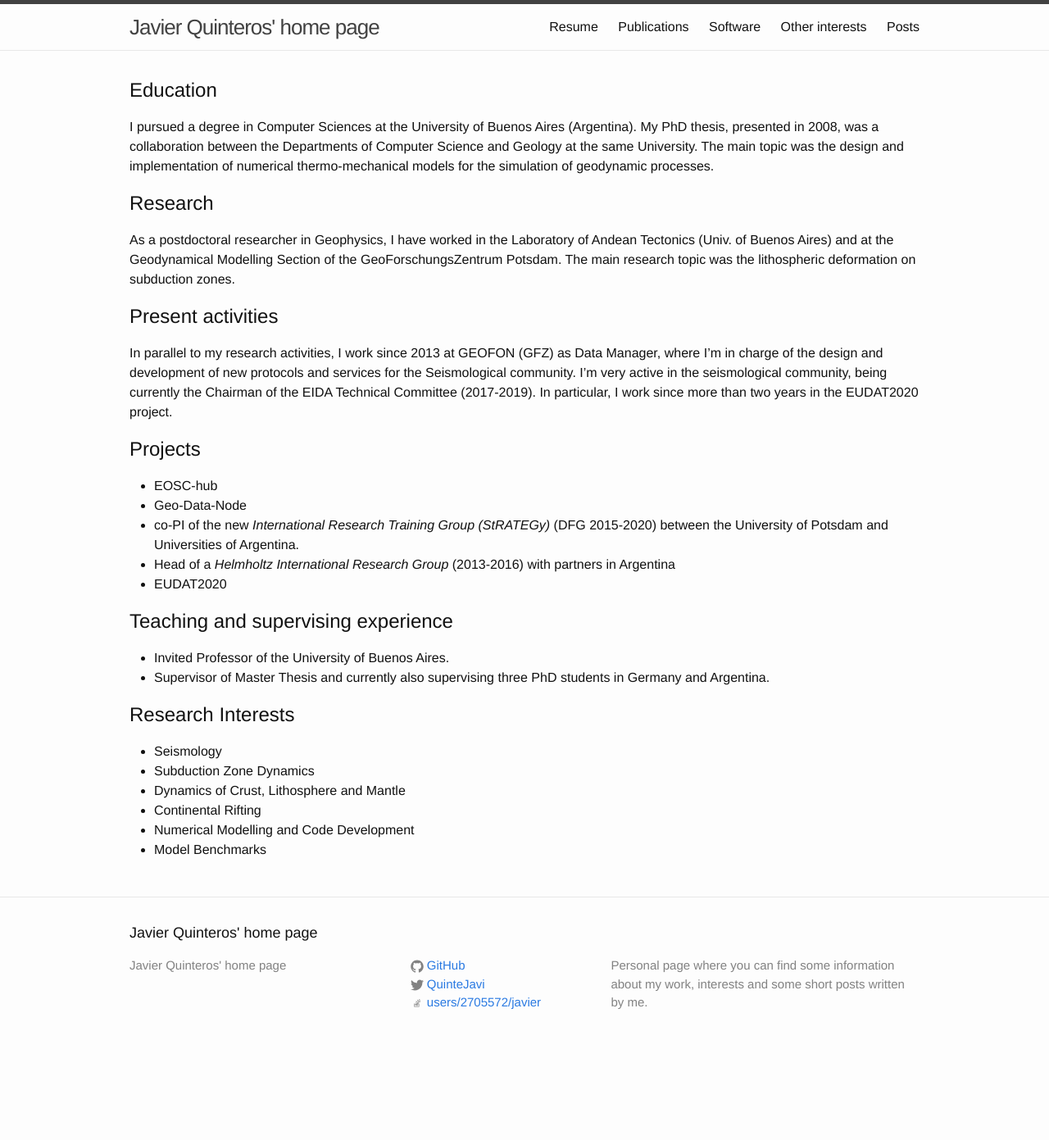
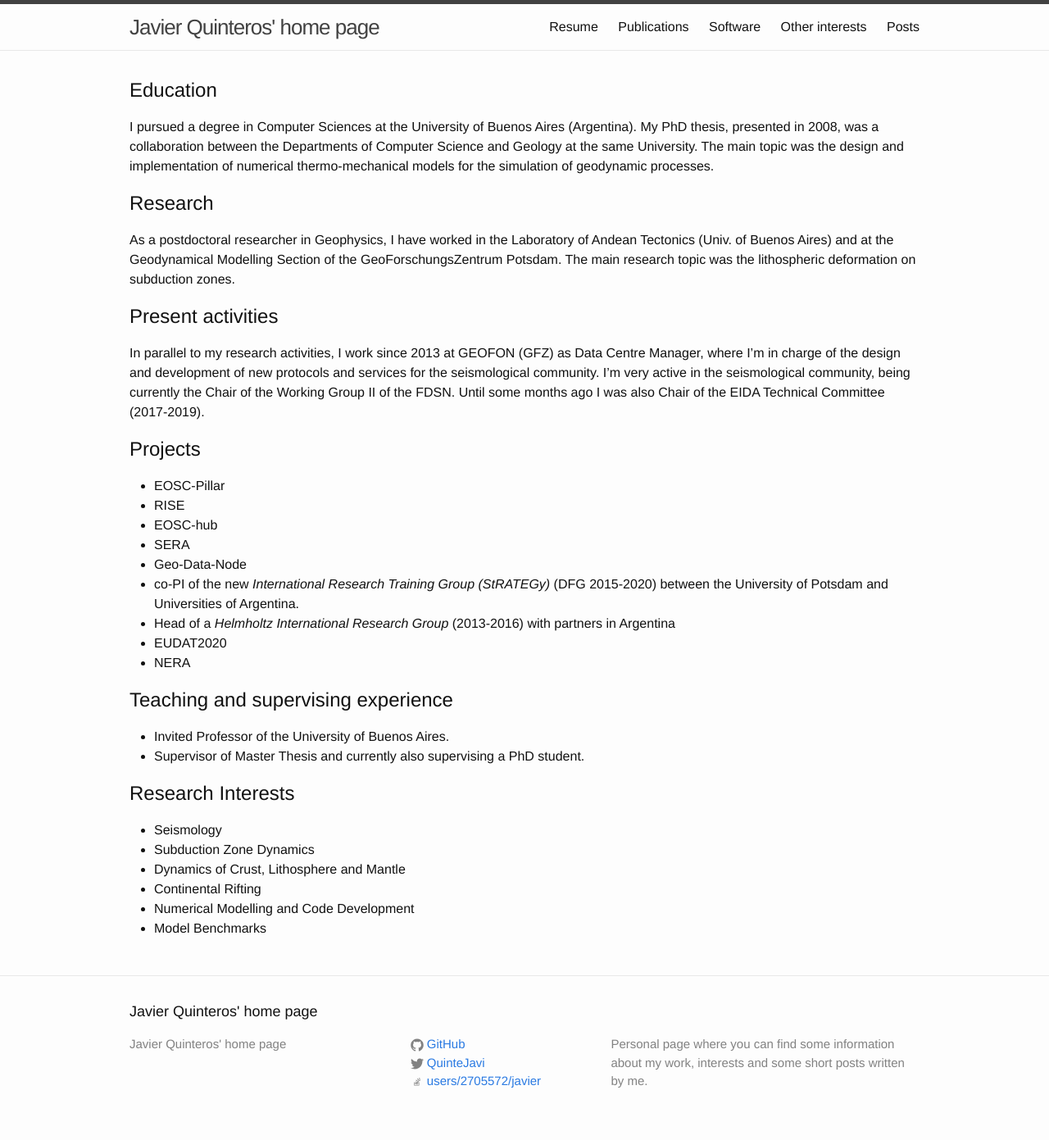
Before and after one commit to javiquinte/javiquinte.github.io, a Jekyll site: the page built from 2-resume.md, in a window 1280 px wide. Shown: the whole page at 82% size. Built offline with Jekyll 4.4.1, drawn with Linux system fonts in a browser that asks for light colours; before the commit the page ends 1295 px from its top, so only the background shows below that.

Commit message:
Add projects and some minor changes

```diff
--- a/2-resume.md
+++ b/2-resume.md
@@ -21,28 +21,31 @@ topic was the lithospheric deformation on subduction zones.
 Present activities
 ------------------
 In parallel to my research activities, I work since 2013 at GEOFON (GFZ) as Data
-Manager, where I'm in charge of the design and development of new protocols and
-services for the Seismological community.
-I'm very active in the seismological community, being currently the Chairman of
-the EIDA Technical Committee (2017-2019).
-In particular, I work since more than
-two years in the EUDAT2020 project.
+Centre Manager, where I'm in charge of the design and development of new
+protocols and services for the seismological community.
+I'm very active in the seismological community, being currently the Chair of
+the Working Group II of the FDSN. Until some months ago I was also Chair of the
+EIDA Technical Committee (2017-2019).
+
 
 Projects
 --------
+* EOSC-Pillar
+* RISE
 * EOSC-hub
+* SERA
 * Geo-Data-Node
 * co-PI of the new *International Research Training Group (StRATEGy)* (DFG 2015-2020) between the University of
 Potsdam and Universities of Argentina.
 * Head of a *Helmholtz International Research Group* (2013-2016) with partners in
 Argentina
 * EUDAT2020
+* NERA
 
 Teaching and supervising experience
 -----------------------------------
 * Invited Professor of the University of Buenos Aires.
-* Supervisor of Master Thesis and currently also supervising three PhD students
-in Germany and Argentina.
+* Supervisor of Master Thesis and currently also supervising a PhD student.
 
 Research Interests
 ------------------
```
